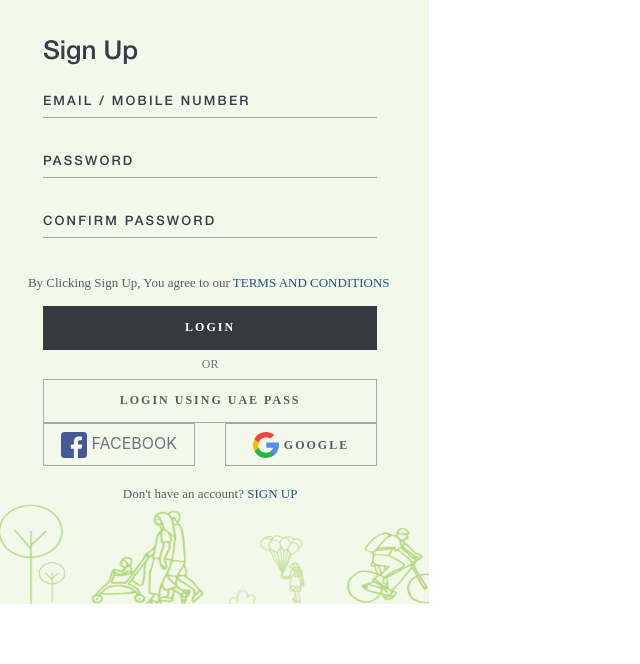
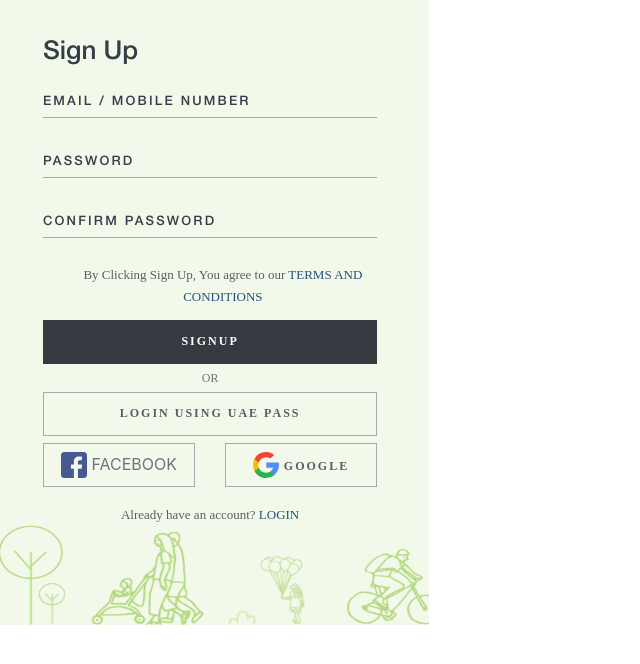
Before and after one commit to VineshDeloIn/DPAM, a website: page signupNewVD.html in a window 1280 px wide. Shown: the whole page, without its empty margins (0-640 px from the left). Drawn offline with Linux system fonts and the light colour scheme; a web font is replaced by a local one.

Commit message:
signup added ---poonam

```diff
--- a/Assets/css/signupNewVD.css
+++ b/Assets/css/signupNewVD.css
@@ -343,6 +343,23 @@ html , body {
     margin-bottom:0%;
 }
 
+
+.termsAndConditionTxt{
+    text-align: center;
+    margin-top: 3%;
+    font-family: HelveticaNeueReg;
+    font-size: 13px;
+    font-weight: normal;
+    font-style: normal;
+    font-stretch: normal;
+    line-height: 1.62;
+    letter-spacing: normal;
+    text-align: center;
+    color: #585d63;
+    margin-bottom:0%;
+    margin-left:7%;
+}
+
 .loginSignUpTxt {
     font-family: HelveticaNeueReg;
     font-size: 13px;
--- a/signupNewVD.html
+++ b/signupNewVD.html
@@ -49,16 +49,16 @@
                     </div>
 
                     <div class="row signup-remembr-forgot-div">
-                        <p class="signupNoAcntTxt">By Clicking Sign Up, You agree to our
+                        <p class="termsAndConditionTxt">By Clicking Sign Up, You agree to our
                             <a class="loginSignUpTxt" href="#">TERMS AND CONDITIONS</a>
                         </p>
                     </div>
-                    <button type="submit" class="btn btn-dark signup-button" id="signupBtn">LOGIN</button>
+                    <button type="submit" class="btn btn-dark signup-button" id="signupBtn">SIGNUP</button>
                     <p class="signup-or-txt">OR</p>
 
                     <button type="button" class="btn btn-outline-secondary" id="signup-uaeLogin">LOGIN USING UAE PASS</button>
                 </form>
-                <div class="row login-fb-google-div">
+                <div class="row signup-fb-google-div">
                     <div class="col">
                         <button type="button" id="fbLogin" class="btn btn-outline-secondary">
                             <img src="Assets/images/fb.svg">
@@ -73,8 +73,8 @@
                         </button>
                     </div>
                 </div>
-                <p class="signupNoAcntTxt">Don't have an account?
-                    <a class="loginSignUpTxt" href="#">SIGN UP</a>
+                <p class="signupNoAcntTxt">Already have an account?
+                    <a class="loginSignUpTxt" href="#">LOGIN</a>
                 </p>
             </div>
 
```
